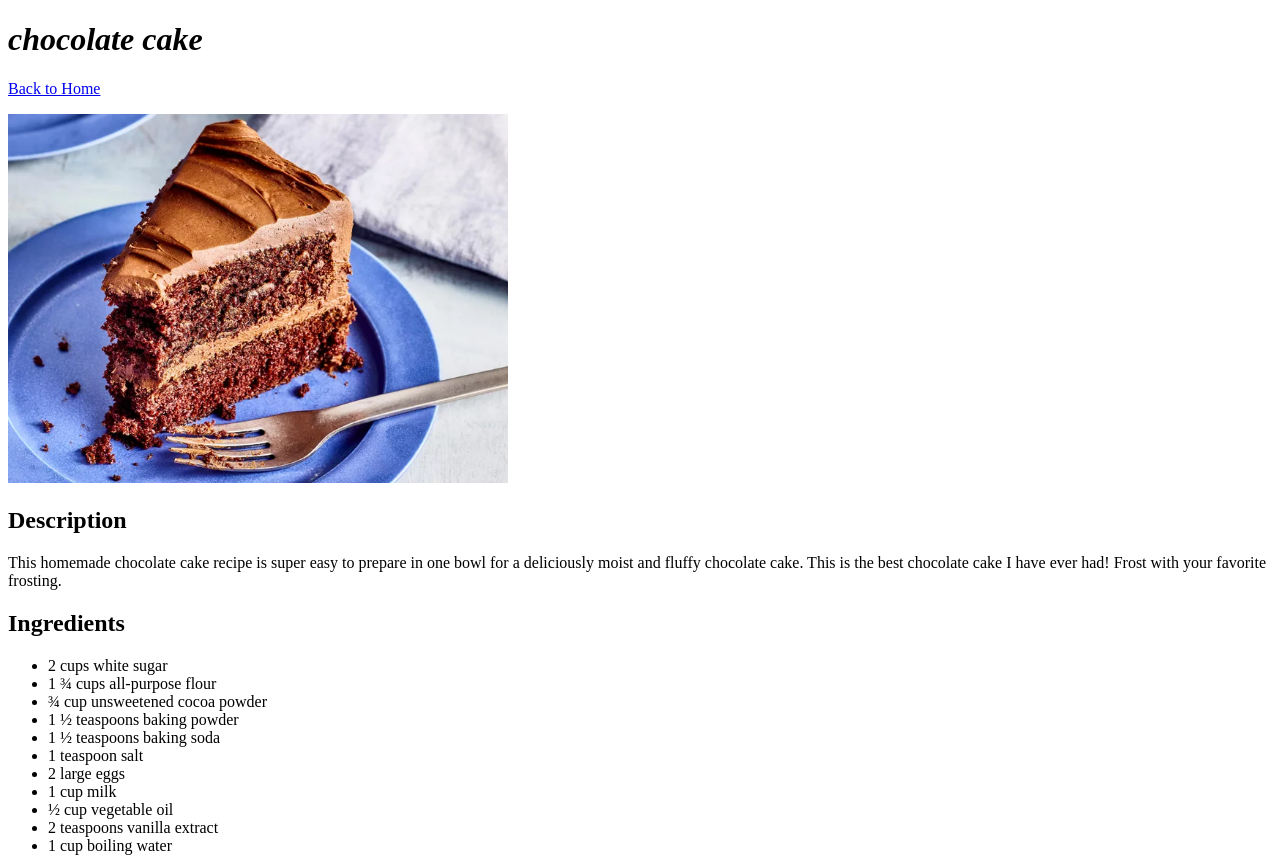
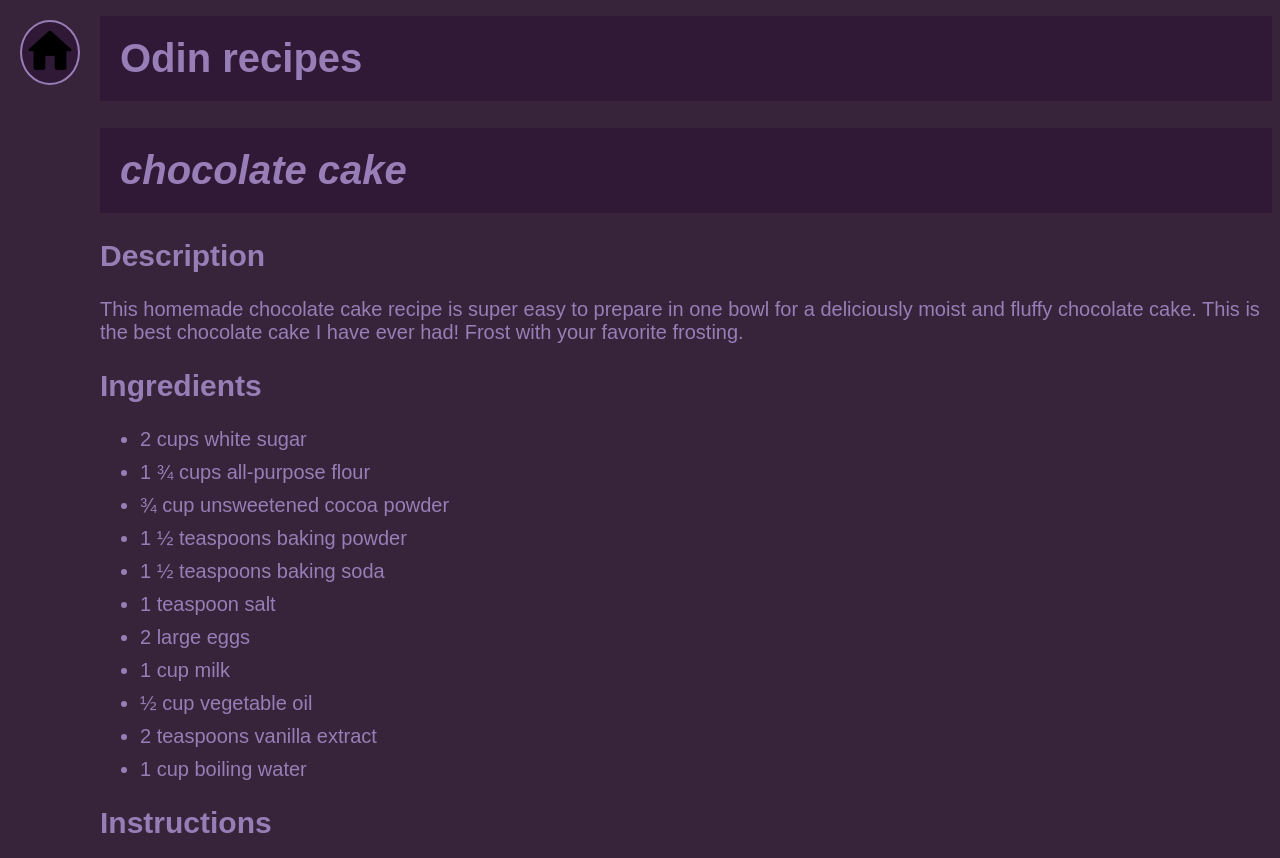
Before and after one commit to TabasKo0/recipes-site, a plain HTML site: page choco.html in a window 1280 px wide. Shown: the top 858 px of the page. Drawn offline with Linux system fonts and the light colour scheme.

Commit message:
first iteration of css styling

```diff
--- a/choco.html
+++ b/choco.html
@@ -2,11 +2,12 @@
 <head>
     <meta charset="utf-8">
     <title>Chocolate cake</title>
+    <link rel="stylesheet" href="styles.css">
 </head>
 <body>
+    <div class="pic"><a href="index.html"><img src = "home.png" style="height:auto;width:50px;"></a></div>
+    <div class="flp"><h1>Odin recipes</h1></div>
     <h1><strong><em>chocolate cake</em></strong></h1>
-    <p><a href="index.html">Back to Home</a></p>
-    <img src="choco.jpg" height = 369 width = 500 alt="imagine chcolate caakee">
     <h2>Description</h2>
     <p>This homemade chocolate cake recipe is super easy to prepare in one bowl for a deliciously moist and fluffy chocolate cake. This is the best chocolate cake I have ever had! Frost with your favorite frosting.</p>
 
--- /dev/null
+++ b/styles.css
@@ -0,0 +1,46 @@
+body {
+    background-color: #38243a;
+    font-family: Arial, sans-serif;
+    font-size : 20px;
+    color: #977eb6;
+    margin-left : 100px;
+}
+
+h1 {
+    background-color: #2f1936;
+    color: #977eb6;
+    font-size: 40px;
+    padding: 20px;
+
+}
+a:link {
+    color: #977eb6;
+    text-decoration: none;
+}
+a:hover{
+    color: #f8a4f4;
+    text-decoration: underline;
+}
+ul {
+    padding: 10;
+    color: #977eb6;
+}
+.pic {
+    background-color: #2f1936;
+    width: 50px;
+    height: auto;
+    border-radius: 50%;
+    border: 2px solid #977eb6;
+    margin-left : -80px;
+    margin-top: 20px;
+    padding: 3px;
+}
+li {
+    margin-bottom:10px;
+}
+.flp{
+    margin-top: -96px;
+}
+.flm {
+    margin-top: -11px;
+}
```
Also changed, not shown: bolognese.html (+3 -2 lines), crispy-chicken.html (+3 -1 lines), index.html (+3 -2 lines), home.png (added).
